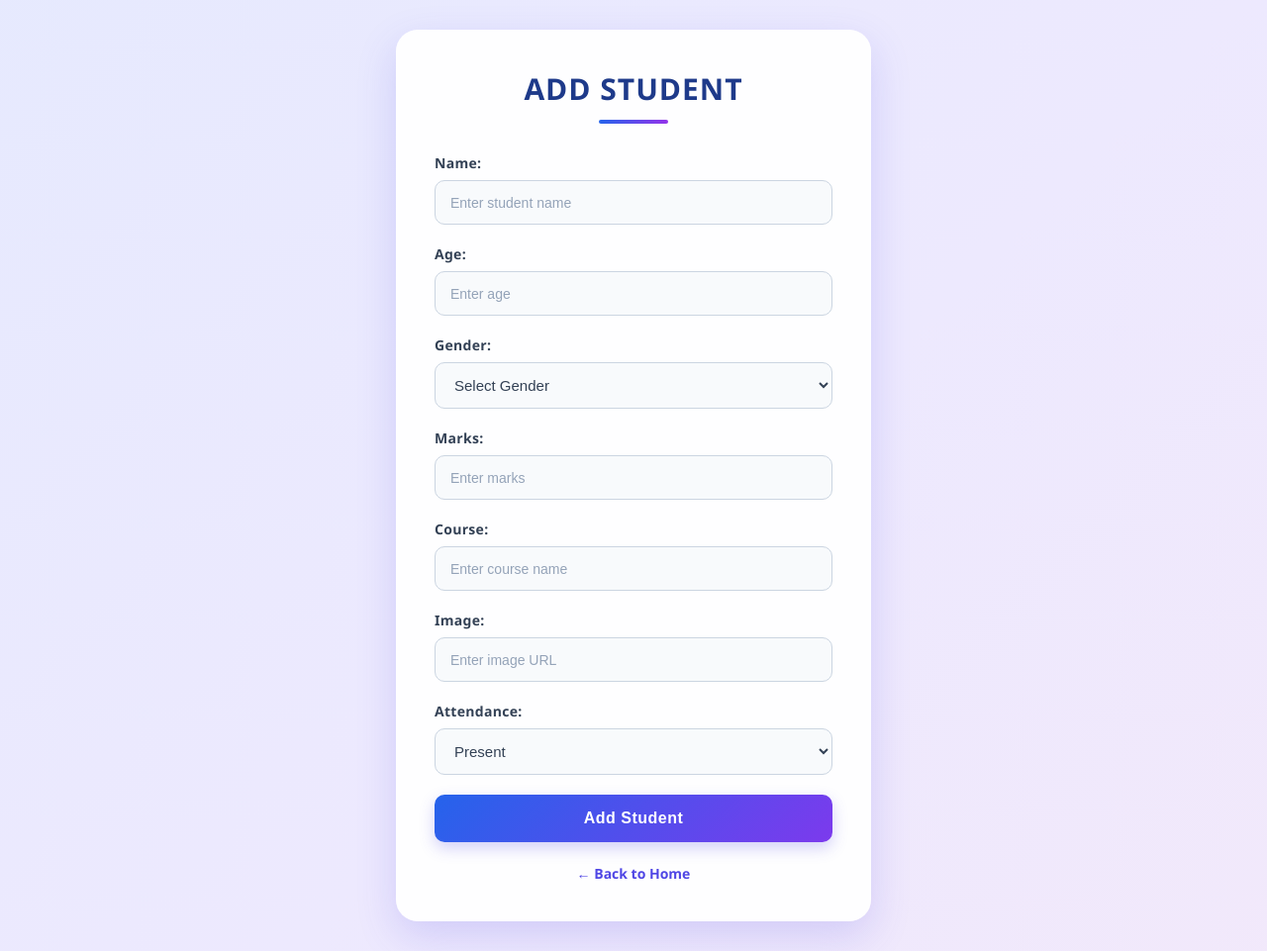
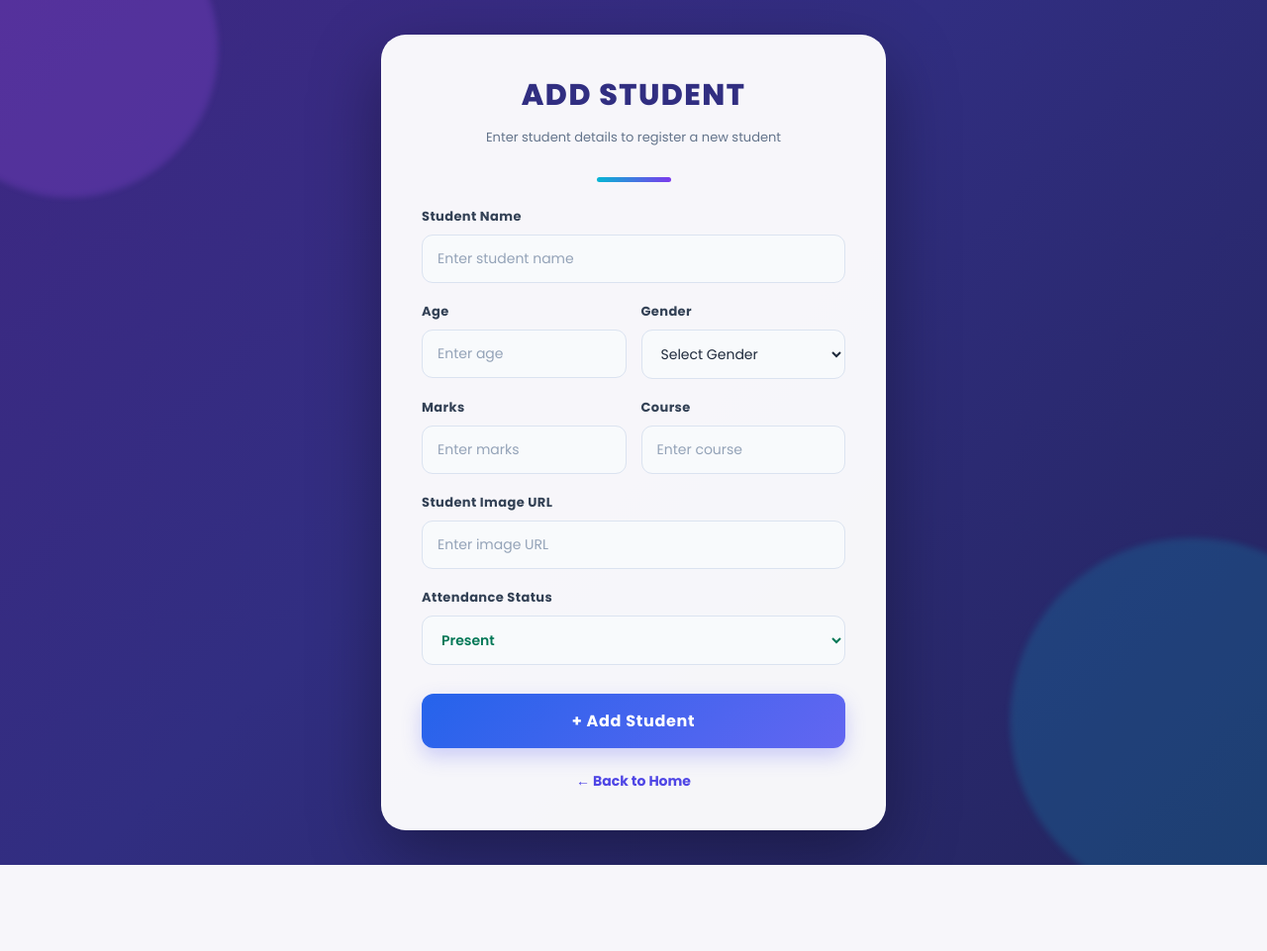
Before and after one commit to likhithanagadivya/Student-Management-System, a FastAPI app: page /students/add in a window 1280 px wide. Shown: the whole page at 99% size. After the commit the page ends 874 px from the top, so only its background shows below. Run offline with FastAPI, Linux system fonts and the light colour scheme.

Commit message:
Updated add student page design

```diff
--- a/templates/add_student.html
+++ b/templates/add_student.html
@@ -5,6 +5,8 @@
     <meta charset="UTF-8">
     <meta name="viewport" content="width=device-width, initial-scale=1.0">
     <title>Add Student</title>
+
+    <link href="https://fonts.googleapis.com/css2?family=Poppins:wght@400;500;600;700;800&display=swap" rel="stylesheet">
 
     <style>
         * {
@@ -14,43 +16,94 @@
         }
 
         body {
-            font-family: 'Segoe UI', Arial, sans-serif;
-            background: linear-gradient(135deg, #dbeafe, #ede9fe, #fce7f3);
-            background-size: 300% 300%;
-            animation: backgroundMove 10s ease infinite;
+            font-family: 'Poppins', 'Segoe UI', Arial, sans-serif;
             min-height: 100vh;
             display: flex;
             justify-content: center;
             align-items: center;
-            padding: 30px 15px;
+            padding: 35px 15px;
+            background: linear-gradient(
+                -45deg,
+                #0f172a,
+                #312e81,
+                #581c87,
+                #1e3a8a
+            );
+            background-size: 400% 400%;
+            animation: gradientMove 12s ease infinite;
+            overflow-x: hidden;
+            position: relative;
         }
 
-        @keyframes backgroundMove {
+        @keyframes gradientMove {
             0% { background-position: 0% 50%; }
             50% { background-position: 100% 50%; }
             100% { background-position: 0% 50%; }
         }
 
+        /* Background Decorations */
+
+        body::before,
+        body::after {
+            content: "";
+            position: fixed;
+            border-radius: 50%;
+            filter: blur(3px);
+            z-index: 0;
+            pointer-events: none;
+        }
+
+        body::before {
+            width: 300px;
+            height: 300px;
+            background: rgba(168, 85, 247, 0.22);
+            top: -100px;
+            left: -80px;
+            animation: float 7s ease-in-out infinite;
+        }
+
+        body::after {
+            width: 350px;
+            height: 350px;
+            background: rgba(6, 182, 212, 0.18);
+            bottom: -120px;
+            right: -100px;
+            animation: float 9s ease-in-out infinite reverse;
+        }
+
+        @keyframes float {
+            0%, 100% {
+                transform: translateY(0) scale(1);
+            }
+            50% {
+                transform: translateY(-30px) scale(1.1);
+            }
+        }
+
+        /* Main Form */
+
         form {
+            position: relative;
+            z-index: 1;
             width: 100%;
-            max-width: 480px;
-            background: rgba(255, 255, 255, 0.92);
-            padding: 38px;
-            border-radius: 22px;
-            border: 1px solid rgba(255, 255, 255, 0.8);
-            box-shadow: 0 15px 40px rgba(79, 70, 229, 0.18);
+            max-width: 510px;
+            padding: 38px 40px;
+            background: rgba(255, 255, 255, 0.96);
+            border: 1px solid rgba(255, 255, 255, 0.7);
+            border-radius: 25px;
+            box-shadow: 0 25px 70px rgba(0, 0, 0, 0.35);
             animation: formAppear 0.8s ease;
-            transition: 0.4s;
+            transition: 0.4s ease;
         }
 
         form:hover {
-            box-shadow: 0 20px 50px rgba(79, 70, 229, 0.25);
+            box-shadow: 0 30px 80px rgba(0, 0, 0, 0.4);
         }
 
         @keyframes formAppear {
             from {
                 opacity: 0;
-                transform: translateY(40px) scale(0.95);
+                transform: translateY(50px) scale(0.94);
             }
             to {
                 opacity: 1;
@@ -58,129 +111,194 @@
             }
         }
 
+        /* Heading */
+
         h2 {
             text-align: center;
-            color: #1e3a8a;
-            margin-bottom: 30px;
             font-size: 30px;
             font-weight: 800;
-            letter-spacing: 1px;
+            color: #312e81;
             text-transform: uppercase;
-            position: relative;
-            padding-bottom: 15px;
+            letter-spacing: 1.5px;
+            margin-bottom: 10px;
         }
 
-        h2::after {
-            content: "";
-            position: absolute;
-            width: 70px;
-            height: 4px;
-            background: linear-gradient(90deg, #2563eb, #9333ea);
-            bottom: 0;
-            left: 50%;
-            transform: translateX(-50%);
-            border-radius: 10px;
+        .subtitle {
+            text-align: center;
+            color: #64748b;
+            font-size: 13px;
+            margin-bottom: 30px;
+        }
+
+        .heading-line {
+            width: 75px;
+            height: 5px;
+            border-radius: 20px;
+            margin: 0 auto 25px;
+            background: linear-gradient(90deg, #06b6d4, #7c3aed);
+        }
+
+        /* Form Groups */
+
+        .form-group {
+            margin-bottom: 19px;
         }
 
         label {
             display: block;
             margin-bottom: 8px;
             color: #334155;
+            font-size: 13px;
             font-weight: 700;
-            font-size: 14px;
-            letter-spacing: 0.3px;
+            letter-spacing: 0.4px;
         }
 
-        input, select {
+        /* Inputs and Select */
+
+        input,
+        select {
             width: 100%;
             padding: 13px 15px;
-            margin-bottom: 20px;
-            border: 1.5px solid #cbd5e1;
-            border-radius: 10px;
-            font-size: 15px;
+            border: 1.5px solid #dbe3f0;
+            border-radius: 11px;
+            font-size: 14px;
+            font-family: inherit;
+            color: #1e293b;
+            background: #f8fafc;
             outline: none;
-            background: #f8fafc;
-            color: #334155;
-            transition: all 0.3s ease;
+            transition: all 0.35s ease;
         }
 
-        input:hover, select:hover {
+        input::placeholder {
+            color: #94a3b8;
+        }
+
+        input:hover,
+        select:hover {
             border-color: #818cf8;
             background: #ffffff;
         }
 
-        input:focus, select:focus {
+        input:focus,
+        select:focus {
             border-color: #6366f1;
+            background: #ffffff;
             box-shadow: 0 0 0 4px rgba(99, 102, 241, 0.13);
-            background: white;
             transform: translateY(-2px);
-        }
-
-        input::placeholder {
-            color: #94a3b8;
-            font-size: 14px;
         }
 
         select {
             cursor: pointer;
         }
 
+        /* Two Column Layout */
+
+        .row {
+            display: flex;
+            gap: 15px;
+        }
+
+        .row .form-group {
+            flex: 1;
+            min-width: 0;
+        }
+
+        /* Attendance Select */
+
+        #status {
+            font-weight: 600;
+            color: #047857;
+        }
+
+        /* Submit Button */
+
         button {
             width: 100%;
             padding: 15px;
-            background: linear-gradient(135deg, #2563eb, #7c3aed);
+            margin-top: 10px;
+            border: none;
+            border-radius: 12px;
+            background: linear-gradient(135deg, #2563eb, #6366f1, #9333ea);
+            background-size: 200% 200%;
             color: white;
-            border: none;
-            border-radius: 10px;
+            font-family: inherit;
             font-size: 16px;
-            font-weight: bold;
-            letter-spacing: 0.5px;
+            font-weight: 700;
+            letter-spacing: 0.7px;
             cursor: pointer;
+            box-shadow: 0 8px 20px rgba(99, 102, 241, 0.3);
             transition: all 0.4s ease;
-            box-shadow: 0 6px 15px rgba(79, 70, 229, 0.25);
         }
 
         button:hover {
-            background: linear-gradient(135deg, #7c3aed, #2563eb);
-            transform: translateY(-4px);
-            box-shadow: 0 10px 22px rgba(79, 70, 229, 0.35);
+            background-position: right center;
+            transform: translateY(-5px);
+            box-shadow: 0 13px 28px rgba(99, 102, 241, 0.45);
         }
 
         button:active {
             transform: scale(0.97);
         }
 
+        /* Back Link */
+
         .back {
             display: block;
             text-align: center;
-            margin-top: 22px;
-            text-decoration: none;
+            margin-top: 23px;
             color: #4f46e5;
             font-size: 14px;
-            font-weight: bold;
+            font-weight: 700;
+            text-decoration: none;
             transition: all 0.3s ease;
         }
 
         .back:hover {
-            color: #7c3aed;
-            transform: translateX(-4px);
+            color: #9333ea;
+            transform: translateX(-5px);
         }
 
-        @media (max-width: 500px) {
+        /* Responsive Design */
+
+        @media (max-width: 550px) {
             body {
                 padding: 20px 12px;
             }
 
             form {
-                padding: 28px 22px;
+                padding: 30px 22px;
             }
 
             h2 {
                 font-size: 24px;
             }
 
-            input, select {
-                padding: 12px;
+            .row {
+                gap: 10px;
+            }
+
+            input,
+            select {
+                padding: 12px 10px;
+                font-size: 13px;
+            }
+        }
+
+        @media (max-width: 360px) {
+            .row {
+                flex-direction: column;
+                gap: 0;
+            }
+        }
+
+        /* Accessibility */
+
+        @media (prefers-reduced-motion: reduce) {
+            *,
+            *::before,
+            *::after {
+                animation-duration: 0.01ms !important;
+                transition-duration: 0.01ms !important;
             }
         }
     </style>
@@ -192,38 +310,91 @@
 
         <h2>Add Student</h2>
 
-        <label for="name">Name:</label>
-        <input type="text" id="name" name="name" placeholder="Enter student name" required>
+        <p class="subtitle">Enter student details to register a new student</p>
 
-        <label for="age">Age:</label>
-        <input type="number" id="age" name="age" min="1" max="100" placeholder="Enter age" required>
+        <div class="heading-line"></div>
 
-        <label for="gender">Gender:</label>
+        <div class="form-group">
+            <label for="name">Student Name</label>
+            <input
+                type="text"
+                id="name"
+                name="name"
+                placeholder="Enter student name"
+                required>
+        </div>
+
+        <div class="row">
+
+            <div class="form-group">
+                <label for="age">Age</label>
+                <input
+                    type="number"
+                    id="age"
+                    name="age"
+                    min="1"
+                    max="100"
+                    placeholder="Enter age"
+                    required>
+            </div>
+
+            <div class="form-group">
+                <label for="gender">Gender</label>
                 <select name="gender" id="gender" required>
                     <option value="">Select Gender</option>
                     <option value="Male">Male</option>
                     <option value="Female">Female</option>
                     <option value="Other">Other</option>
                 </select>
+            </div>
 
-        <label for="marks">Marks:</label>
-        <input type="number" id="marks" name="marks" min="0" max="100" placeholder="Enter marks" required>
+        </div>
 
-        <label for="course">Course:</label>
-        <input type="text" id="course" name="course" placeholder="Enter course name" required>
+        <div class="row">
 
-        <label for="image">Image:</label>
-        <input type="text" id="image" name="image"
-        placeholder="Enter image URL" required>
+            <div class="form-group">
+                <label for="marks">Marks</label>
+                <input
+                    type="number"
+                    id="marks"
+                    name="marks"
+                    min="0"
+                    max="100"
+                    placeholder="Enter marks"
+                    required>
+            </div>
 
-        <label for="status">Attendance:</label>
+            <div class="form-group">
+                <label for="course">Course</label>
+                <input
+                    type="text"
+                    id="course"
+                    name="course"
+                    placeholder="Enter course"
+                    required>
+            </div>
 
+        </div>
+
+        <div class="form-group">
+            <label for="image">Student Image URL</label>
+            <input
+                type="text"
+                id="image"
+                name="image"
+                placeholder="Enter image URL"
+                required>
+        </div>
+
+        <div class="form-group">
+            <label for="status">Attendance Status</label>
             <select name="status" id="status" required>
                 <option value="1">Present</option>
                 <option value="0">Absent</option>
             </select>
+        </div>
 
-        <button type="submit">Add Student</button>
+        <button type="submit">+ Add Student</button>
 
         <a href="/" class="back">← Back to Home</a>
 
```
Lines whose indentation alone changed are shown as unchanged.
